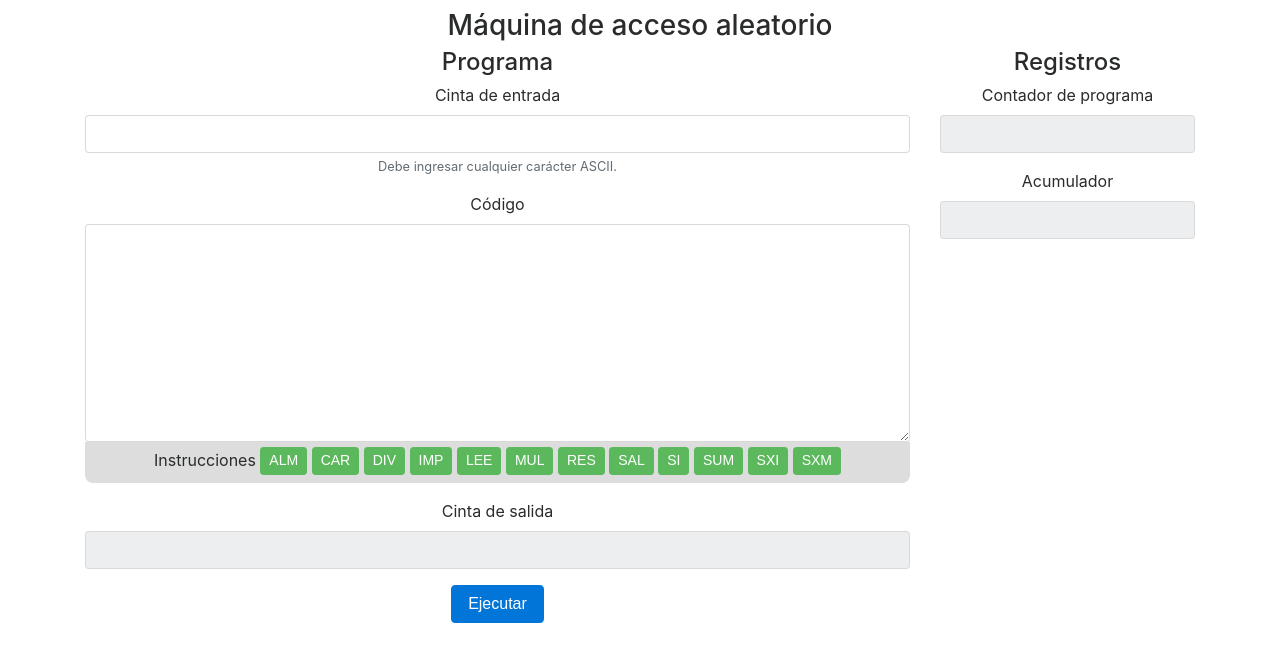
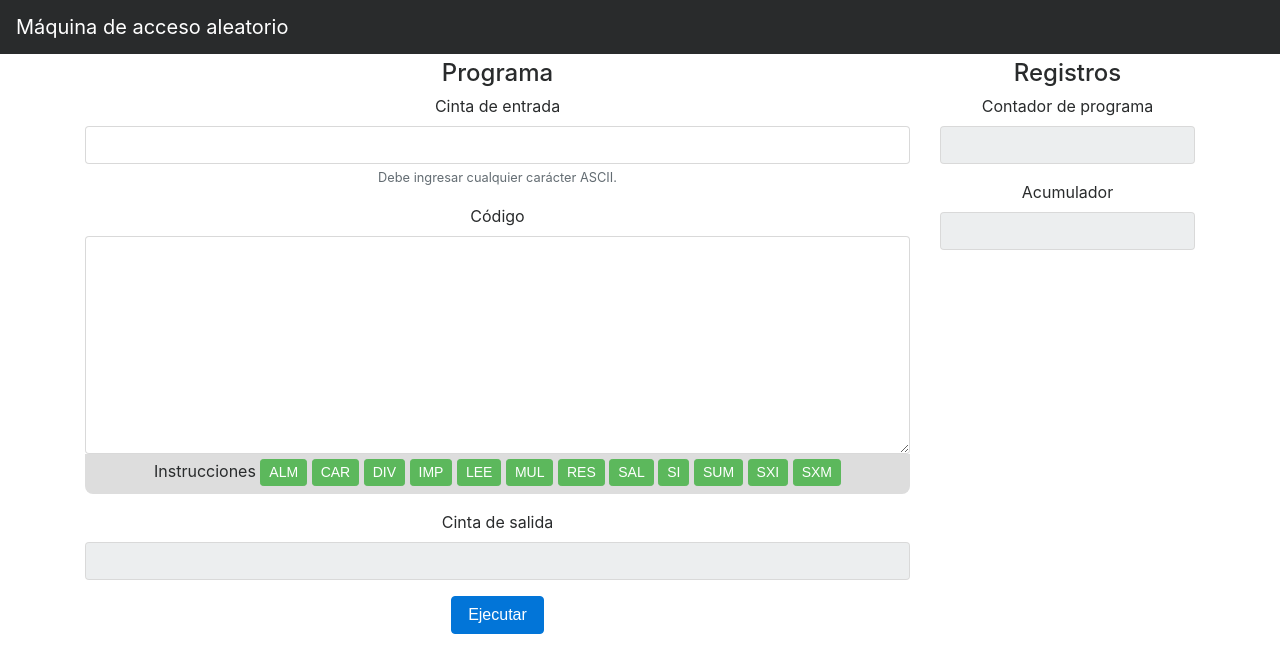
Before and after one commit to Gochip/ram, a website: page ram_web/public_html/index.html in a window 1280 px wide. Drawn offline with Linux system fonts and the light colour scheme.

Commit message:
Agrego navbar

```diff
--- a/ram_web/public_html/index.html
+++ b/ram_web/public_html/index.html
@@ -14,11 +14,11 @@
         <script src="static/ram.js" type="text/javascript"></script>
     </head>
     <body>
+        <nav class="navbar navbar-toggleable-md navbar-inverse bg-inverse fixed-top">
+            <a class="navbar-brand" href="#">Máquina de acceso aleatorio</a>
+        </nav>
         <div class="container">
             <div class="row">
-                <div class="col-12">
-                    <h3>Máquina de acceso aleatorio</h3>
-                </div>
                 <div class="col-9">
                     <h4>Programa</h4>
                     <form>
--- a/ram_web/public_html/static/ram.css
+++ b/ram_web/public_html/static/ram.css
@@ -1,6 +1,6 @@
 body{
-    padding: 10px;
     text-align: center;
+    padding-top: 60px;
 }
 .programa{
     font-family: "Courier New", Courier, monospace;
```
